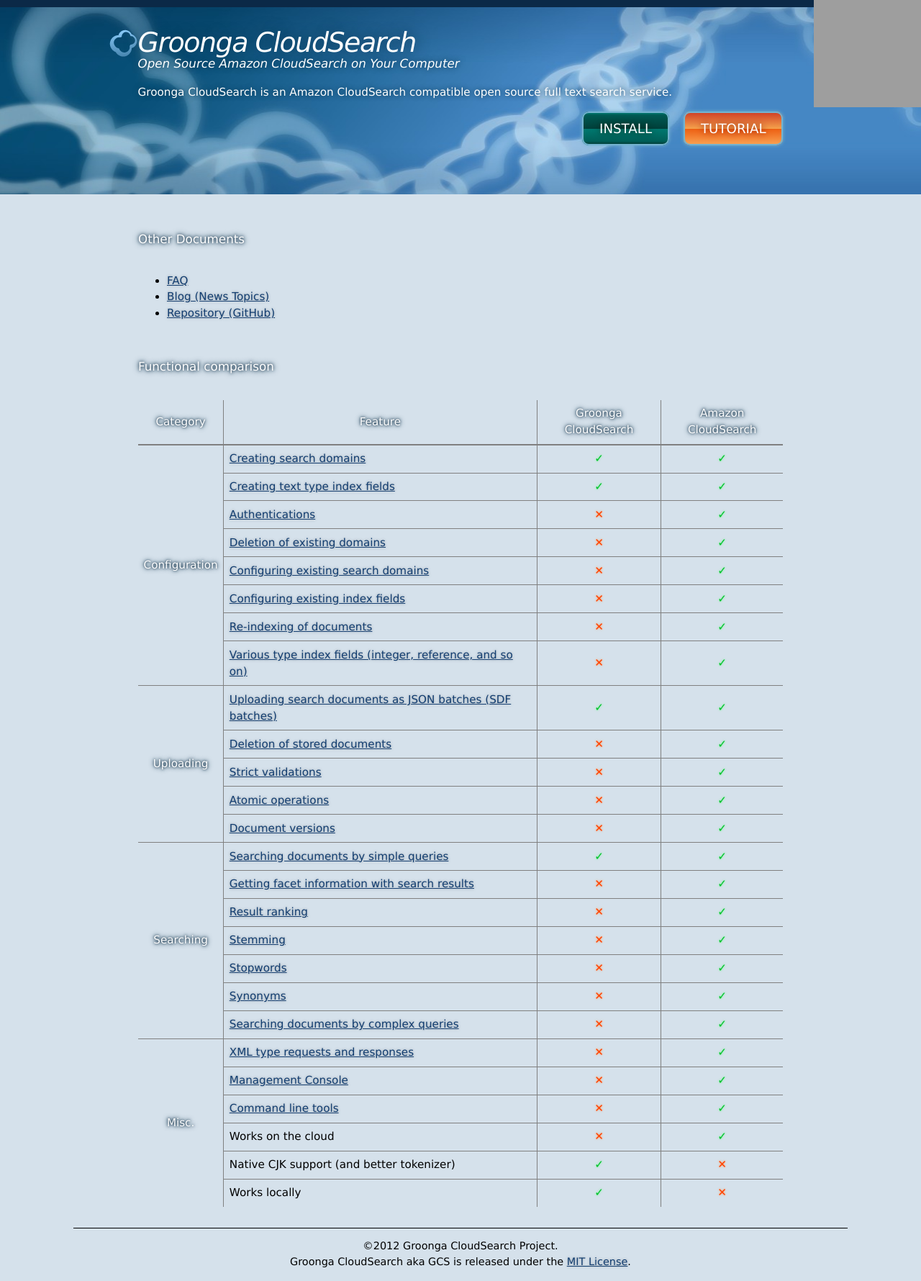
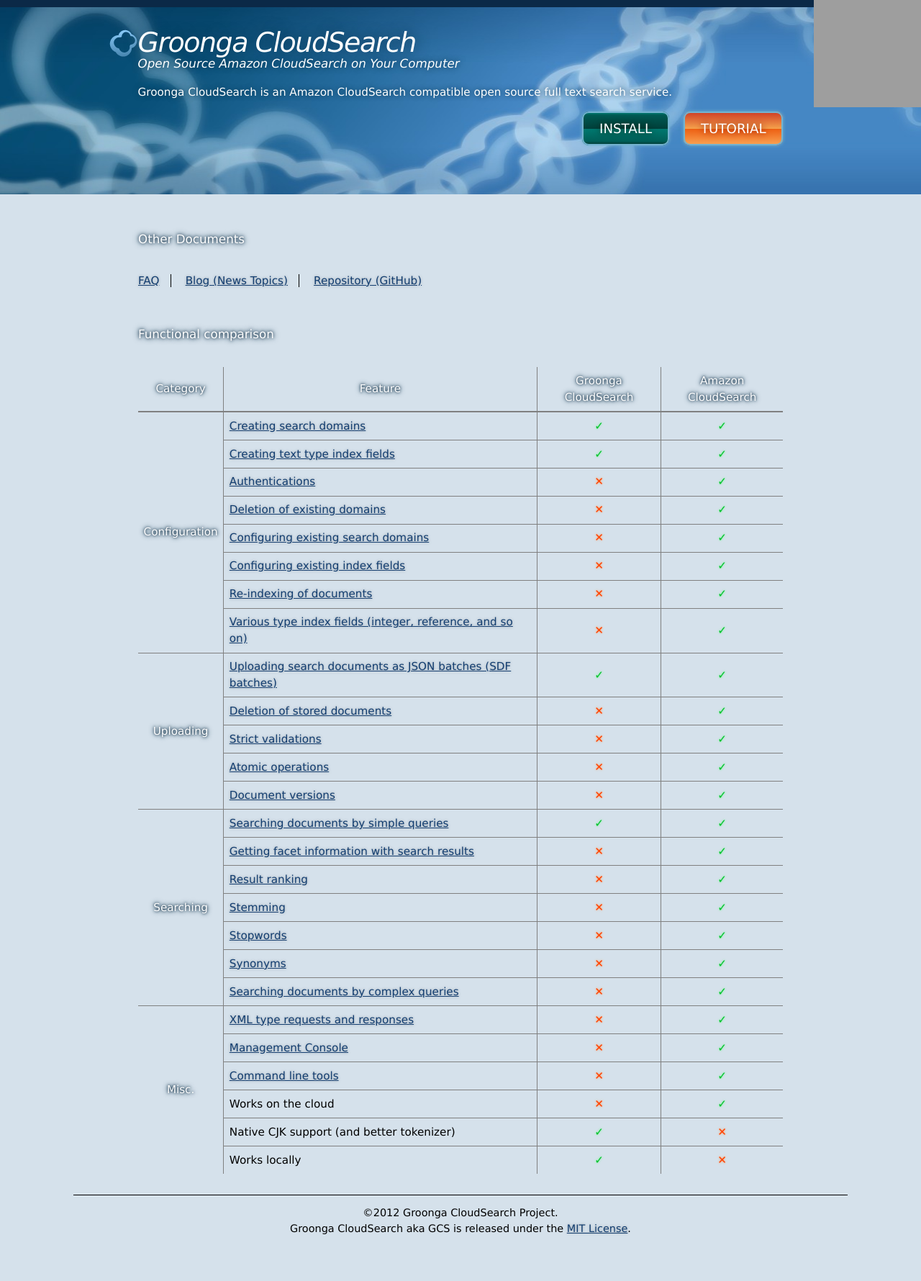
Before and after one commit to groonga/gcs.groonga.org, a Jekyll site: the page built from index.md, in a window 1280 px wide. Shown: the whole page at 72% size. Built offline with Jekyll 4.4.1, drawn with Linux system fonts in a browser that asks for light colours; after the commit the page ends 1734 px from its top, so only the background shows below that; grey boxes are pictures that could not be loaded.

Commit message:
Make the menu simple

```diff
--- a/index.md
+++ b/index.md
@@ -17,11 +17,14 @@
 </section>
 
 
-## Other Documents
-
-* [FAQ](/faq/)
-* [Blog (News Topics)](/blog/)
-* [Repository (GitHub)](https://github.com/groonga/gcs)
+<section id="other-documents">
+  <h2>Other Documents</h2>
+  <ul>
+    <li><a href="/faq/">FAQ</a></li>
+    <li><a href="/blog/">Blog (News Topics)</a></li>
+    <li><a href="https://github.com/groonga/gcs">Repository (GitHub)</a></li>
+  </ul>
+</section>
 
 
 ## Functional comparison {#functional-comparison}
--- a/stylesheets/screen/home.css
+++ b/stylesheets/screen/home.css
@@ -122,3 +122,21 @@
 nav {
   display: none;
 }
+
+#other-documents ul {
+  margin: 0;
+  padding: 0;
+}
+
+#other-documents ul li {
+  border-right: 1px solid;
+  display: inline;
+  margin: 0 1em 0 0;
+  padding: 0 1em 0 0;
+}
+
+#other-documents ul li:last-child {
+  border-right: 0 none;
+  margin-right: 0;
+  padding-right: 0;
+}
```
